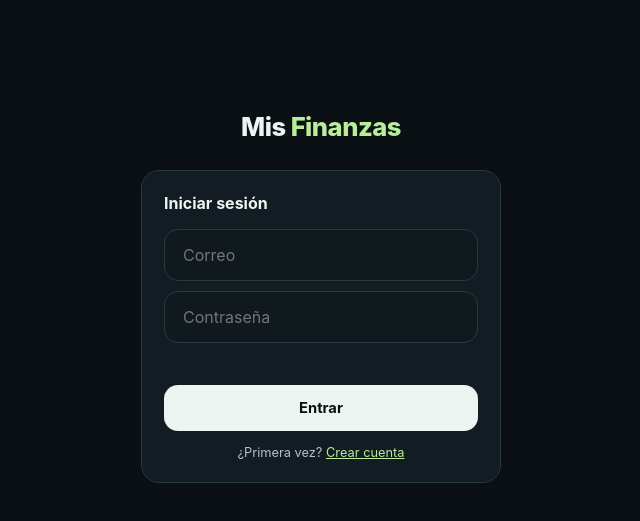
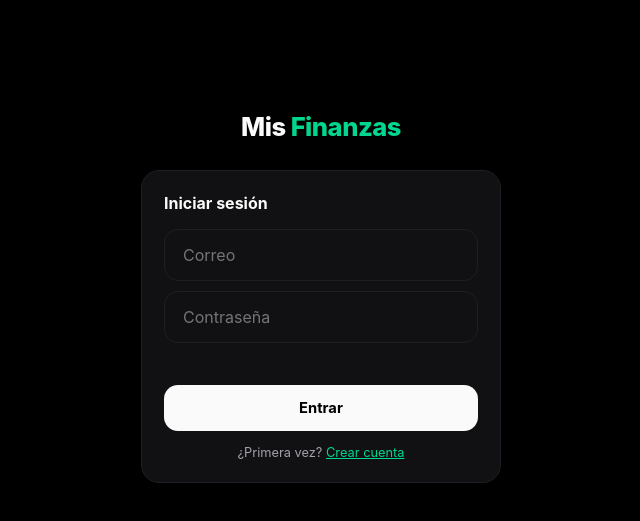
Before and after one commit to arturoa8/finanzas-app, a plain HTML site: page index.html in a window 1280 px wide. Shown: the part 103-624 px from the top of the page, without its empty margins (319-959 px from the left). Drawn offline with Linux system fonts and the light colour scheme.

Commit message:
Update index.html

```diff
--- a/index.html
+++ b/index.html
@@ -519,18 +519,22 @@ input,textarea{-webkit-user-select:text;user-select:text;}
 
 
 /* Mejoras de interfaz; copia conectada independiente del archivo original. */
-:root{--bg:#0b1014;--card:#131c22;--card2:#1b272e;--card3:#26343c;--border:#2a3840;--text:#edf4f1;--dim:#b3c2c6;--muted:#91a2a9;--green:#b8ed99;--red:#ff8b9d;--yellow:#f2cb81;--blue:#a5bcff}
-body{font-family:Inter,ui-sans-serif,-apple-system,BlinkMacSystemFont,'Segoe UI',sans-serif;user-select:text;-webkit-user-select:text;background:radial-gradient(ellipse at 80% 0,#1b332c55,transparent 50%),var(--bg)}
+:root{
+  --bg:#000;--card:#111113;--card2:#18181b;--card3:#1f1f23;--border:#1f1f23;
+  --text:#fafafa;--dim:#a1a1aa;--muted:#52525b;
+  --green:#00d68f;--red:#ff3b6b;--yellow:#ffb84d;--blue:#7aa2ff;
+}
+body{font-family:Inter,ui-sans-serif,-apple-system,BlinkMacSystemFont,'Segoe UI',sans-serif;user-select:text;-webkit-user-select:text;background:var(--bg)}
 .container{max-width:760px;padding:0 24px}.header{padding:28px 0}.logo{font-size:1.2rem}.page-title{letter-spacing:-.035em}
 
-.hero2{padding:28px;border:1px solid #b8ed9933;border-radius:24px;background:linear-gradient(120deg,#243b2d,#172323);margin:8px 0 24px}.hero2 .lbl-small{text-transform:uppercase;letter-spacing:.13em;font-size:11px;color:#c0d2c2}.hero2 .big-num{font-size:clamp(2.3rem,6vw,3.5rem)}.hero2 .big-row{margin:16px 0 24px}.hero2 .currency{color:#c0d2c2}.hero2 .green-dot{background:var(--green)}
-.kpi{border-radius:12px;background:#0b151977;padding:12px 16px}.icon-btn{width:42px;height:42px;border-radius:12px}.icon-btn svg{stroke:var(--dim)}
-.section{margin:28px 0}.s-title{font-size:14px}.s-head{margin-bottom:16px}.ccard{padding:16px;border-radius:16px;min-height:80px}.cname{font-size:12px}.ccnt{font-size:11px}.camt{font-size:16px}.cemoji{border-radius:12px}.search-inp{padding:15px 18px;background:#10191e;border-radius:14px}.tx{padding:14px 8px;border-bottom:1px solid #26363c;border-radius:0;gap:12px}.ti{border-radius:14px;width:42px;height:42px}.tdesc{font-size:14px;max-width:100%}.tcat{font-size:11px}.tamt-pill{border:0;background:transparent;padding:6px 0;font-size:13px}.day-label{background:transparent;border:0;padding:6px 0;text-transform:capitalize}.day-group{margin-bottom:24px}
+.hero2{padding:28px;border:1px solid var(--border);border-radius:24px;background:var(--card);margin:8px 0 24px}.hero2 .lbl-small{text-transform:uppercase;letter-spacing:.13em;font-size:11px;color:var(--dim)}.hero2 .big-num{font-size:clamp(2.3rem,6vw,3.5rem)}.hero2 .big-row{margin:16px 0 24px}.hero2 .currency{color:var(--dim)}.hero2 .green-dot{background:var(--green)}
+.kpi{border-radius:12px;background:var(--card2);padding:12px 16px}.icon-btn{width:42px;height:42px;border-radius:12px}.icon-btn svg{stroke:var(--dim)}
+.section{margin:28px 0}.s-title{font-size:14px}.s-head{margin-bottom:16px}.ccard{padding:16px;border-radius:16px;min-height:80px}.cname{font-size:12px}.ccnt{font-size:11px}.camt{font-size:16px}.cemoji{border-radius:12px}.search-inp{padding:15px 18px;background:var(--card);border-radius:14px}.tx{padding:14px 8px;border-bottom:1px solid var(--border);border-radius:0;gap:12px}.ti{border-radius:14px;width:42px;height:42px}.tdesc{font-size:14px;max-width:100%}.tcat{font-size:11px}.tamt-pill{border:0;background:transparent;padding:6px 0;font-size:13px}.day-label{background:transparent;border:0;padding:6px 0;text-transform:capitalize}.day-group{margin-bottom:24px}
 .chart-card,.credit-card,.dcard,.bitem{border-radius:20px}.metric{border-radius:16px}.chart-svg{max-height:300px}svg text{fill:var(--muted)}.detail-tab,.antb{min-height:42px}.detail-tab.active{color:var(--green)}
-.nav{background:#10191ef2;border-color:var(--border)}.fab{background:var(--green);color:#142019;box-shadow:0 8px 30px #0007}.modal{backdrop-filter:blur(7px)}.modal .mc{border:1px solid var(--border)}
+.nav{background:rgba(10,10,10,0.92);border-color:var(--border)}.fab{background:var(--green);color:var(--bg);box-shadow:0 8px 30px #0007}.modal{backdrop-filter:blur(7px)}.modal .mc{border:1px solid var(--border)}
 button,input,select,textarea{font-family:inherit}button{touch-action:manipulation}button:disabled{opacity:.5;cursor:wait}:focus-visible{outline:3px solid var(--green);outline-offset:4px}input,select,textarea{font-size:16px!important}.mh-x{min-width:44px;min-height:44px}.empty{color:var(--dim);line-height:1.7;border:1px dashed var(--border);border-radius:16px}.hint{line-height:1.6;color:var(--muted)}
-.quick-insight{padding:18px 20px;margin:0 0 22px;border:1px solid var(--border);border-radius:16px;display:flex;align-items:center;gap:14px;background:#141f25}.quick-insight .symbol{font-size:22px;color:var(--green)}.quick-insight strong{display:block;font-size:13px;margin-bottom:5px}.quick-insight p{font-size:12px;color:var(--dim);line-height:1.6}.private .big-num,.private .kpi,.private .camt,.private .tamt-pill,.private .m-val,.private .credit-amount,.private .dcard-amt,.private .card-stat-val{filter:blur(8px)}
-@media(min-width:1050px){body{padding-left:200px;padding-bottom:40px}.nav{width:200px;right:auto;top:0;bottom:0;flex-direction:column;justify-content:center;gap:12px;padding:24px 16px;border-right:1px solid var(--border);border-top:0}.nav button{width:100%;min-height:64px;flex:none!important;border-radius:12px}.nav button.active{background:#b8ed9910}.fab{right:40px;bottom:32px}.container{max-width:1000px}.cgrid{grid-template-columns:repeat(4,1fr)}#p-dash .container{display:grid;grid-template-columns:1fr 1fr;gap:0 28px}#p-dash .header,#p-dash .hero2,#p-dash .quick-insight,#p-dash .filter-row,#p-dash .search-wrap,#filterPill{grid-column:1/-1}#p-dash .section{min-width:0}.cgrid{grid-template-columns:repeat(2,1fr)}#anPanelPortafolio{display:grid;grid-template-columns:1.2fr 1fr;gap:20px}#pfEstado,#pfResumenCard,#pfPosicionesCard{grid-column:1/-1}.chart-card{margin-bottom:0}}
+.quick-insight{padding:18px 20px;margin:0 0 22px;border:1px solid var(--border);border-radius:16px;display:flex;align-items:center;gap:14px;background:var(--card)}.quick-insight .symbol{font-size:22px;color:var(--green)}.quick-insight strong{display:block;font-size:13px;margin-bottom:5px}.quick-insight p{font-size:12px;color:var(--dim);line-height:1.6}.private .big-num,.private .kpi,.private .camt,.private .tamt-pill,.private .m-val,.private .credit-amount,.private .dcard-amt,.private .card-stat-val{filter:blur(8px)}
+@media(min-width:1050px){body{padding-left:200px;padding-bottom:40px}.nav{width:200px;right:auto;top:0;bottom:0;flex-direction:column;justify-content:center;gap:12px;padding:24px 16px;border-right:1px solid var(--border);border-top:0}.nav button{width:100%;min-height:64px;flex:none!important;border-radius:12px}.nav button.active{background:var(--card2)}.fab{right:40px;bottom:32px}.container{max-width:1000px}.cgrid{grid-template-columns:repeat(4,1fr)}#p-dash .container{display:grid;grid-template-columns:1fr 1fr;gap:0 28px}#p-dash .header,#p-dash .hero2,#p-dash .quick-insight,#p-dash .filter-row,#p-dash .search-wrap,#filterPill{grid-column:1/-1}#p-dash .section{min-width:0}.cgrid{grid-template-columns:repeat(2,1fr)}#anPanelPortafolio{display:grid;grid-template-columns:1.2fr 1fr;gap:20px}#pfEstado,#pfResumenCard,#pfPosicionesCard{grid-column:1/-1}.chart-card{margin-bottom:0}}
 @media(max-width:480px){.container{padding:0 16px}.hero2{padding:23px 20px}.ccard{padding:12px;gap:8px}.camt{font-size:14px}.tamt-pill{font-size:12px}.tdesc{font-size:13px}.kpi{padding:10px 12px}.metric-grid{gap:8px}}
 @media(prefers-reduced-motion:reduce){*,*::before,*::after{animation:none!important;transition:none!important;scroll-behavior:auto!important}}
 
```
